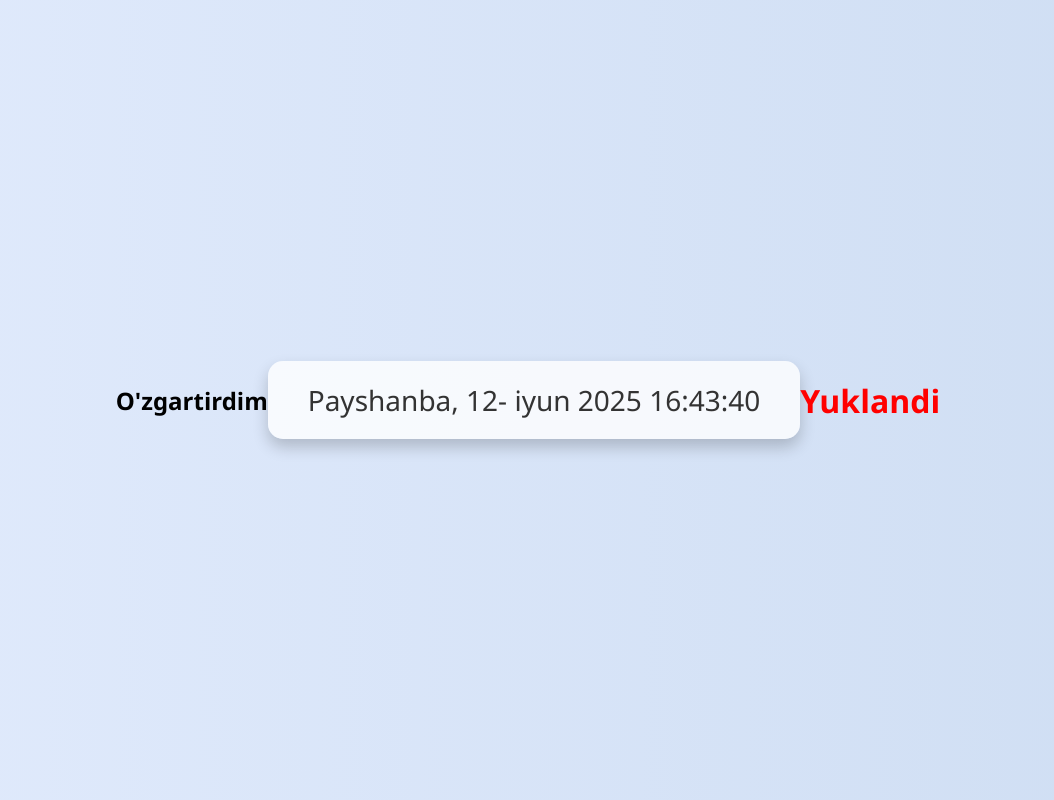
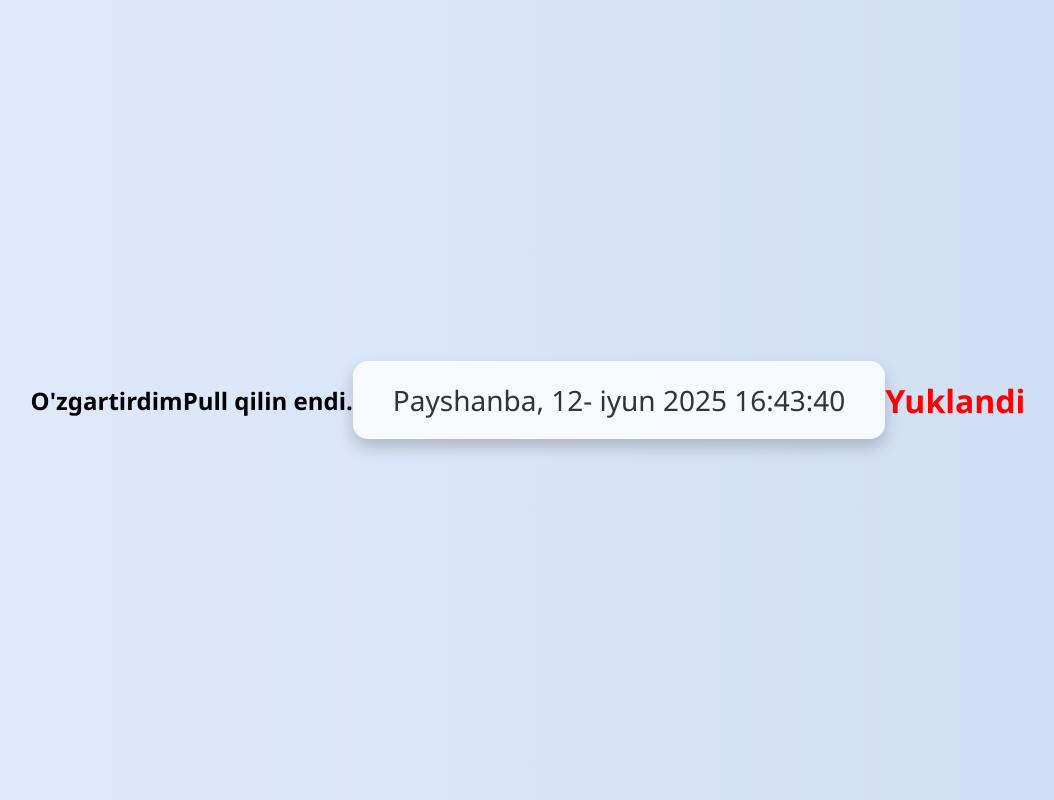
Before and after one commit to Mohinur0611/X.Mohinur, a plain HTML site: page index.html in a window 1280 px wide. Shown: the whole page, without its empty margins (112-1166 px from the left). Drawn offline with Linux system fonts and the light colour scheme.

Commit message:
davronbek (edited): o'zgartirdim

```diff
--- a/index.html
+++ b/index.html
@@ -7,6 +7,7 @@
 </head>
 <body>
   <h2>O'zgartirdim</h2>
+  <h2>Pull qilin endi.</h2>
   <div id="datetime">Vaqt yuklanmoqda...</div>
   <h1>Yuklandi</h1>
   <script src="index.js"></script>
```
